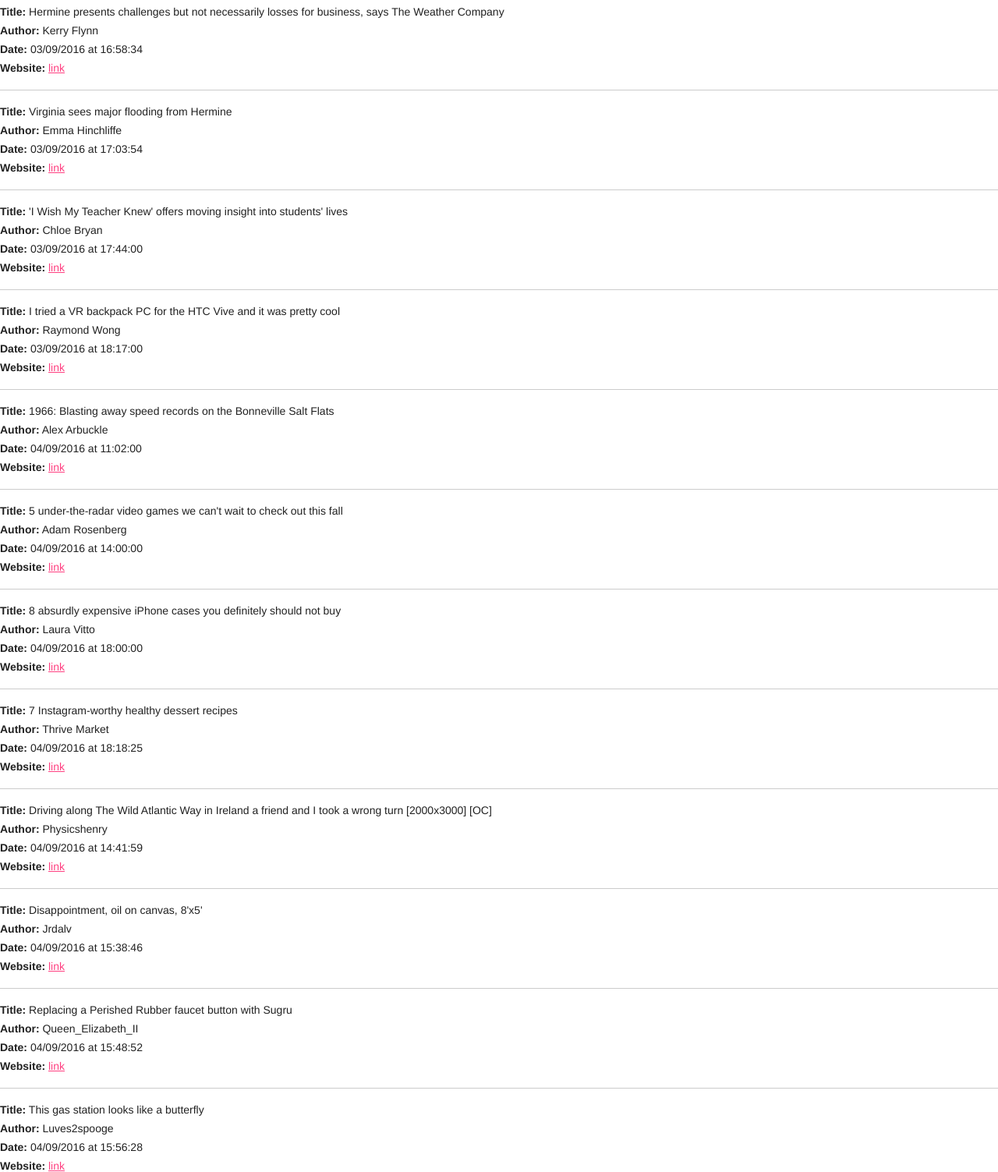
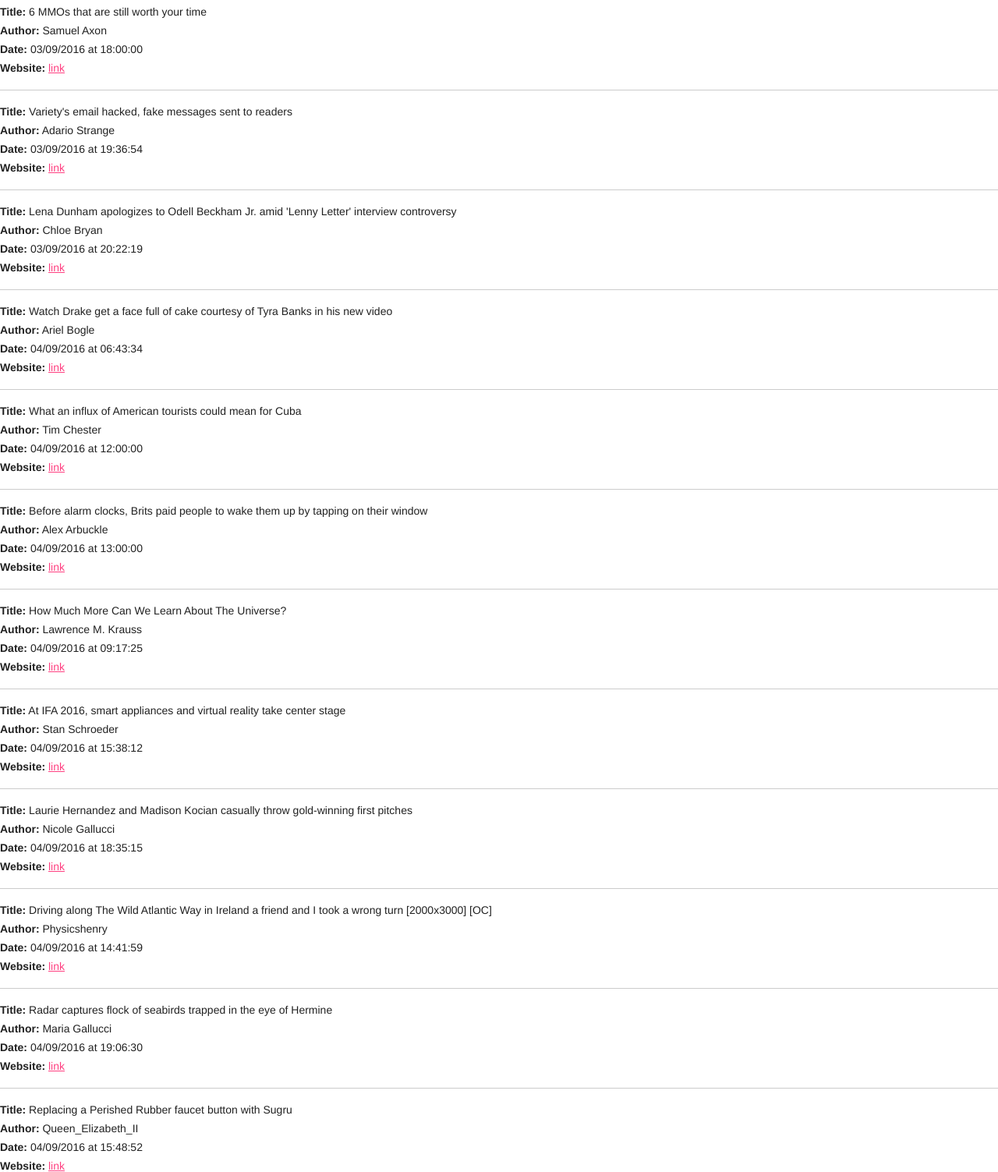
Before and after one commit to vandergast/nbc, a plain HTML site: page services/index.html in a window 1280 px wide. Shown: the part 1297-2800 px from the top of the page at 78% size. Drawn offline with nearby package versions, Linux system fonts and the light colour scheme.

```diff
--- a/services/index.html
+++ b/services/index.html
@@ -30,11 +30,6 @@
 		<b>Date:</b> 31/08/2016 at 16:02:03<br>
 		<b>Website:</b> <a href=http://digg.com/2016/best-stories-of-the-week-9-1>link</a><br>
 		<hr>
-		<p><b>Title:</b> GQ Is Running Things Today, And Giving The Digg Editors A Break<br>
-		<b>Author:</b> <br>
-		<b>Date:</b> 02/09/2016 at 16:18:30<br>
-		<b>Website:</b> <a href=http://digg.com/2016/gq-digg-takeover>link</a><br>
-		<hr>
 		<p><b>Title:</b> Why You Should Charge Your Phone When It Hits 50 Percent<br>
 		<b>Author:</b> Jake Swearingen<br>
 		<b>Date:</b> 03/09/2016 at 09:00:02<br>
@@ -60,75 +55,75 @@
 		<b>Date:</b> 03/09/2016 at 09:00:03<br>
 		<b>Website:</b> <a href=http://www.gq.com/story/the-cult-of-trump?mbid=synd_digg>link</a><br>
 		<hr>
-		<p><b>Title:</b> Hermine presents challenges but not necessarily losses for business, says The Weather Company<br>
-		<b>Author:</b> Kerry Flynn<br>
-		<b>Date:</b> 03/09/2016 at 16:58:34<br>
-		<b>Website:</b> <a href=http://mashable.com/2016/09/03/hermine-business-impact/>link</a><br>
+		<p><b>Title:</b> These whimsical 'inflatable' dinosaurs aren't actually inflatable at all<br>
+		<b>Author:</b> Chloe Bryan<br>
+		<b>Date:</b> 03/09/2016 at 14:58:49<br>
+		<b>Website:</b> <a href=http://mashable.com/2016/09/03/ceramic-inflatable-dinosaurs/>link</a><br>
 		<hr>
-		<p><b>Title:</b> Virginia sees major flooding from Hermine<br>
-		<b>Author:</b> Emma Hinchliffe<br>
-		<b>Date:</b> 03/09/2016 at 17:03:54<br>
-		<b>Website:</b> <a href=http://mashable.com/2016/09/03/hermine-virginia-flooding/>link</a><br>
+		<p><b>Title:</b> 6 MMOs that are still worth your time<br>
+		<b>Author:</b> Samuel Axon<br>
+		<b>Date:</b> 03/09/2016 at 18:00:00<br>
+		<b>Website:</b> <a href=http://mashable.com/2016/09/03/mmos-worth-playing/>link</a><br>
 		<hr>
-		<p><b>Title:</b> 'I Wish My Teacher Knew' offers moving insight into students' lives<br>
+		<p><b>Title:</b> Variety's email hacked, fake messages sent to readers<br>
+		<b>Author:</b> Adario Strange<br>
+		<b>Date:</b> 03/09/2016 at 19:36:54<br>
+		<b>Website:</b> <a href=http://mashable.com/2016/09/03/variety-hacked-emails/>link</a><br>
+		<hr>
+		<p><b>Title:</b> Lena Dunham apologizes to Odell Beckham Jr. amid 'Lenny Letter' interview controversy<br>
 		<b>Author:</b> Chloe Bryan<br>
-		<b>Date:</b> 03/09/2016 at 17:44:00<br>
-		<b>Website:</b> <a href=http://mashable.com/2016/09/03/what-i-wish-my-teacher-knew/>link</a><br>
+		<b>Date:</b> 03/09/2016 at 20:22:19<br>
+		<b>Website:</b> <a href=http://mashable.com/2016/09/03/lena-dunham-apology-amy-schumer-interview/>link</a><br>
 		<hr>
-		<p><b>Title:</b> I tried a VR backpack PC for the HTC Vive and it was pretty cool<br>
-		<b>Author:</b> Raymond Wong<br>
-		<b>Date:</b> 03/09/2016 at 18:17:00<br>
-		<b>Website:</b> <a href=http://mashable.com/2016/09/03/vr-backpack-htc-vive-hands-on/>link</a><br>
+		<p><b>Title:</b> Watch Drake get a face full of cake courtesy of Tyra Banks in his new video<br>
+		<b>Author:</b> Ariel Bogle<br>
+		<b>Date:</b> 04/09/2016 at 06:43:34<br>
+		<b>Website:</b> <a href=http://mashable.com/2016/09/04/drake-childs-play-cake/>link</a><br>
 		<hr>
-		<p><b>Title:</b> 1966: Blasting away speed records on the Bonneville Salt Flats<br>
+		<p><b>Title:</b> What an influx of American tourists could mean for Cuba<br>
+		<b>Author:</b> Tim Chester<br>
+		<b>Date:</b> 04/09/2016 at 12:00:00<br>
+		<b>Website:</b> <a href=http://mashable.com/2016/09/04/american-tourists-cuba/>link</a><br>
+		<hr>
+		<p><b>Title:</b> Before alarm clocks, Brits paid people to wake them up by tapping on their window<br>
 		<b>Author:</b> Alex Arbuckle<br>
-		<b>Date:</b> 04/09/2016 at 11:02:00<br>
-		<b>Website:</b> <a href=http://mashable.com/2016/09/04/bonneville-salt-flats-speed-trials/>link</a><br>
+		<b>Date:</b> 04/09/2016 at 13:00:00<br>
+		<b>Website:</b> <a href=http://mashable.com/2016/09/04/knockers-up/>link</a><br>
 		<hr>
-		<p><b>Title:</b> 5 under-the-radar video games we can't wait to check out this fall<br>
-		<b>Author:</b> Adam Rosenberg<br>
-		<b>Date:</b> 04/09/2016 at 14:00:00<br>
-		<b>Website:</b> <a href=http://mashable.com/2016/09/04/5-under-hyped-fall-2016-video-games/>link</a><br>
+		<p><b>Title:</b> How Much More Can We Learn About The Universe?<br>
+		<b>Author:</b> Lawrence M. Krauss<br>
+		<b>Date:</b> 04/09/2016 at 09:17:25<br>
+		<b>Website:</b> <a href=http://nautil.us/issue/40/learning/how-much-more-can-we-learn-about-the-universe>link</a><br>
 		<hr>
-		<p><b>Title:</b> 8 absurdly expensive iPhone cases you definitely should not buy<br>
-		<b>Author:</b> Laura Vitto<br>
-		<b>Date:</b> 04/09/2016 at 18:00:00<br>
-		<b>Website:</b> <a href=http://mashable.com/2016/09/04/expensive-iphone-cases/>link</a><br>
+		<p><b>Title:</b> At IFA 2016, smart appliances and virtual reality take center stage<br>
+		<b>Author:</b> Stan Schroeder<br>
+		<b>Date:</b> 04/09/2016 at 15:38:12<br>
+		<b>Website:</b> <a href=http://mashable.com/2016/09/04/ifa-2016-wrap-up/>link</a><br>
 		<hr>
-		<p><b>Title:</b> 7 Instagram-worthy healthy dessert recipes<br>
-		<b>Author:</b> Thrive Market <br>
-		<b>Date:</b> 04/09/2016 at 18:18:25<br>
-		<b>Website:</b> <a href=http://mashable.com/2016/09/04/7-instagram-worthy-dessert-recipes/>link</a><br>
+		<p><b>Title:</b> Laurie Hernandez and Madison Kocian casually throw gold-winning first pitches<br>
+		<b>Author:</b> Nicole Gallucci<br>
+		<b>Date:</b> 04/09/2016 at 18:35:15<br>
+		<b>Website:</b> <a href=http://mashable.com/2016/09/04/laurie-hernandez-madison-kocian-baseball-pitches/>link</a><br>
 		<hr>
 		<p><b>Title:</b> Driving along The Wild Atlantic Way in Ireland a friend and I took a wrong turn [2000x3000] [OC]<br>
 		<b>Author:</b> Physicshenry<br>
 		<b>Date:</b> 04/09/2016 at 14:41:59<br>
 		<b>Website:</b> <a href=https://i.redd.it/d45lu328phjx.jpg>link</a><br>
 		<hr>
-		<p><b>Title:</b> Disappointment, oil on canvas, 8'x5'<br>
-		<b>Author:</b> Jrdalv<br>
-		<b>Date:</b> 04/09/2016 at 15:38:46<br>
-		<b>Website:</b> <a href=https://i.reddituploads.com/ae2b872b8bca4f7a84b0c42796d7fe2b?fit=max&amp;h=1536&amp;w=1536&amp;s=3256f1a31cc8ab90d2b26d4dadede303>link</a><br>
+		<p><b>Title:</b> Radar captures flock of seabirds trapped in the eye of Hermine<br>
+		<b>Author:</b> Maria Gallucci<br>
+		<b>Date:</b> 04/09/2016 at 19:06:30<br>
+		<b>Website:</b> <a href=http://mashable.com/2016/09/04/hurricane-hermine-seabirds/>link</a><br>
 		<hr>
 		<p><b>Title:</b> Replacing a Perished Rubber faucet button with Sugru<br>
 		<b>Author:</b> Queen_Elizabeth_II<br>
 		<b>Date:</b> 04/09/2016 at 15:48:52<br>
 		<b>Website:</b> <a href=http://imgur.com/a/LyxxK>link</a><br>
 		<hr>
-		<p><b>Title:</b> This gas station looks like a butterfly<br>
-		<b>Author:</b> Luves2spooge<br>
-		<b>Date:</b> 04/09/2016 at 15:56:28<br>
-		<b>Website:</b> <a href=http://imgur.com/OsKfBdm>link</a><br>
-		<hr>
 		<p><b>Title:</b> SpaceX says it can continue launching Falcon 9 rockets from two other launch pads<br>
 		<b>Author:</b> picdox<br>
 		<b>Date:</b> 04/09/2016 at 16:02:25<br>
 		<b>Website:</b> <a href=http://www.theverge.com/2016/9/3/12782612/spacex-falcon-9-rocket-explosion-launch-pads-vandenberg-39a>link</a><br>
-		<hr>
-		<p><b>Title:</b> Santa<br>
-		<b>Author:</b> SuddenlySatan<br>
-		<b>Date:</b> 04/09/2016 at 16:02:57<br>
-		<b>Website:</b> <a href=https://i.redd.it/37vdh1sm3ijx.jpg>link</a><br>
 		<hr>
 		<p><b>Title:</b> TIL that David Bowie's first TV appearance was in 1964 at the age of 17, but was not for his music; he was interviewed on the BBC's Tonight show as the founder of 'The Society of the Prevention of Cruelty to Long-Haired Men'.<br>
 		<b>Author:</b> InmostJoy<br>
@@ -155,20 +150,10 @@
 		<b>Date:</b> 04/09/2016 at 17:00:30<br>
 		<b>Website:</b> <a href=http://imgur.com/gallery/slCyoh7>link</a><br>
 		<hr>
-		<p><b>Title:</b> Giant pandas are no longer 'endangered,' but eastern gorillas face extinction<br>
-		<b>Author:</b> Maria Gallucci<br>
-		<b>Date:</b> 04/09/2016 at 21:45:07<br>
-		<b>Website:</b> <a href=http://mashable.com/2016/09/04/pandas-eastern-gorillas-conservation/>link</a><br>
-		<hr>
 		<p><b>Title:</b> PsBattle: Posing Monkey<br>
 		<b>Author:</b> zeeeeera<br>
 		<b>Date:</b> 04/09/2016 at 18:02:23<br>
 		<b>Website:</b> <a href=http://i.imgur.com/UxTmJlQ.jpg>link</a><br>
-		<hr>
-		<p><b>Title:</b> 'Mythbusters' build team is back together for a Netflix series<br>
-		<b>Author:</b> Adam Rosenberg<br>
-		<b>Date:</b> 04/09/2016 at 22:03:48<br>
-		<b>Website:</b> <a href=http://mashable.com/2016/09/04/mythbusters-build-team-netflix-white-rabbit-project/>link</a><br>
 		<hr>
 		<p><b>Title:</b> LPT Request - This is a problem I'm sure everyone has . . . but how do you get your friends to start being on time?<br>
 		<b>Author:</b> throw838920<br>
@@ -190,6 +175,11 @@
 		<b>Date:</b> 04/09/2016 at 19:10:59<br>
 		<b>Website:</b> <a href=http://www.telegraph.co.uk/news/2016/09/04/fearless-police-dog-wins-award-for-catching-knife-wielding-robbe/>link</a><br>
 		<hr>
+		<p><b>Title:</b> Team America: World Police - Dicks, Pussies, and Assholes Speech<br>
+		<b>Author:</b> WordofGabb<br>
+		<b>Date:</b> 04/09/2016 at 19:21:28<br>
+		<b>Website:</b> <a href=https://www.youtube.com/watch?v=32iCWzpDpKs>link</a><br>
+		<hr>
 		<p><b>Title:</b> All of Alec Baldwins brothers just look like failed clones<br>
 		<b>Author:</b> marshmilo1<br>
 		<b>Date:</b> 04/09/2016 at 19:26:08<br>
@@ -199,6 +189,11 @@
 		<b>Author:</b> RAYMOND_SCOTT<br>
 		<b>Date:</b> 04/09/2016 at 19:47:58<br>
 		<b>Website:</b> <a href=https://www.reddit.com/r/Showerthoughts/comments/514imh/my_dog_understand_several_human_words_i_dont/>link</a><br>
+		<hr>
+		<p><b>Title:</b> Emergency response triggered at US school after forty students eat one of the world's hottest peppers<br>
+		<b>Author:</b> temporalExile<br>
+		<b>Date:</b> 04/09/2016 at 19:49:18<br>
+		<b>Website:</b> <a href=http://www.independent.co.uk/news/world/americas/emergency-response-school-ghost-pepper-bhut-jolokia-forty-students-eat-world-hottest-peppers-a7224571.html>link</a><br>
 		<hr>
 		<p><b>Title:</b> Isis to be cut off from rest of world 'within hours' as Turkish-backed rebels close in<br>
 		<b>Author:</b> elixirng<br>
@@ -235,6 +230,11 @@
 		<b>Date:</b> 04/09/2016 at 21:42:59<br>
 		<b>Website:</b> <a href=http://imgur.com/YhnkTFs>link</a><br>
 		<hr>
+		<p><b>Title:</b> This peanut M&amp;M looks like Kenny from Southpark<br>
+		<b>Author:</b> SpiderMacgyver<br>
+		<b>Date:</b> 04/09/2016 at 22:58:02<br>
+		<b>Website:</b> <a href=https://i.reddituploads.com/98e84be5d8944bac89ca5f7cd24543a1?fit=max&amp;h=1536&amp;w=1536&amp;s=127e160133690014eed9657024f42c65>link</a><br>
+		<hr>
 		</div>
 	</body>
 	</head>
```
Also changed, not shown: services/digg-news.html (+9 -9 lines), services/mashable-news.html (+38 -38 lines), services/reddit-news.html (+64 -64 lines), 4 other files.
